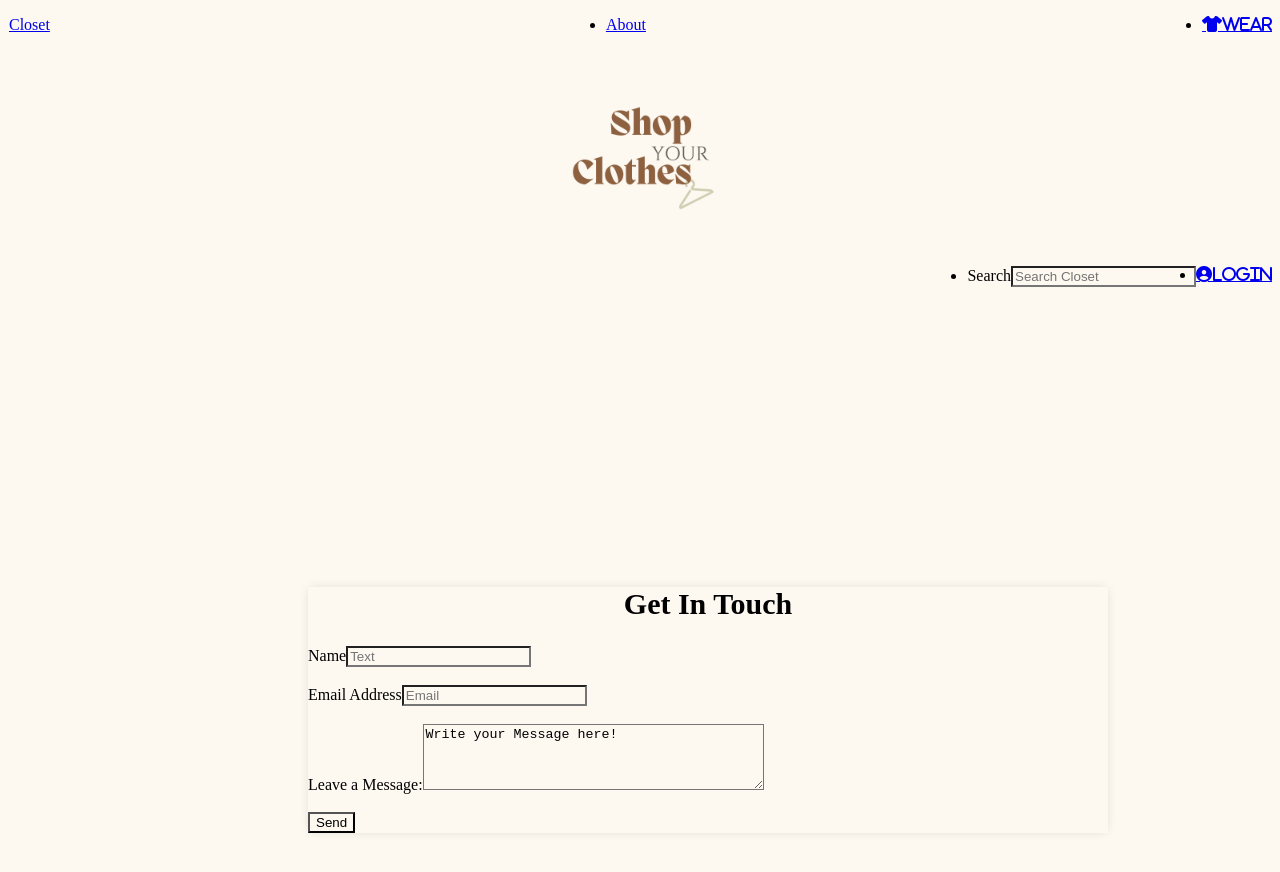
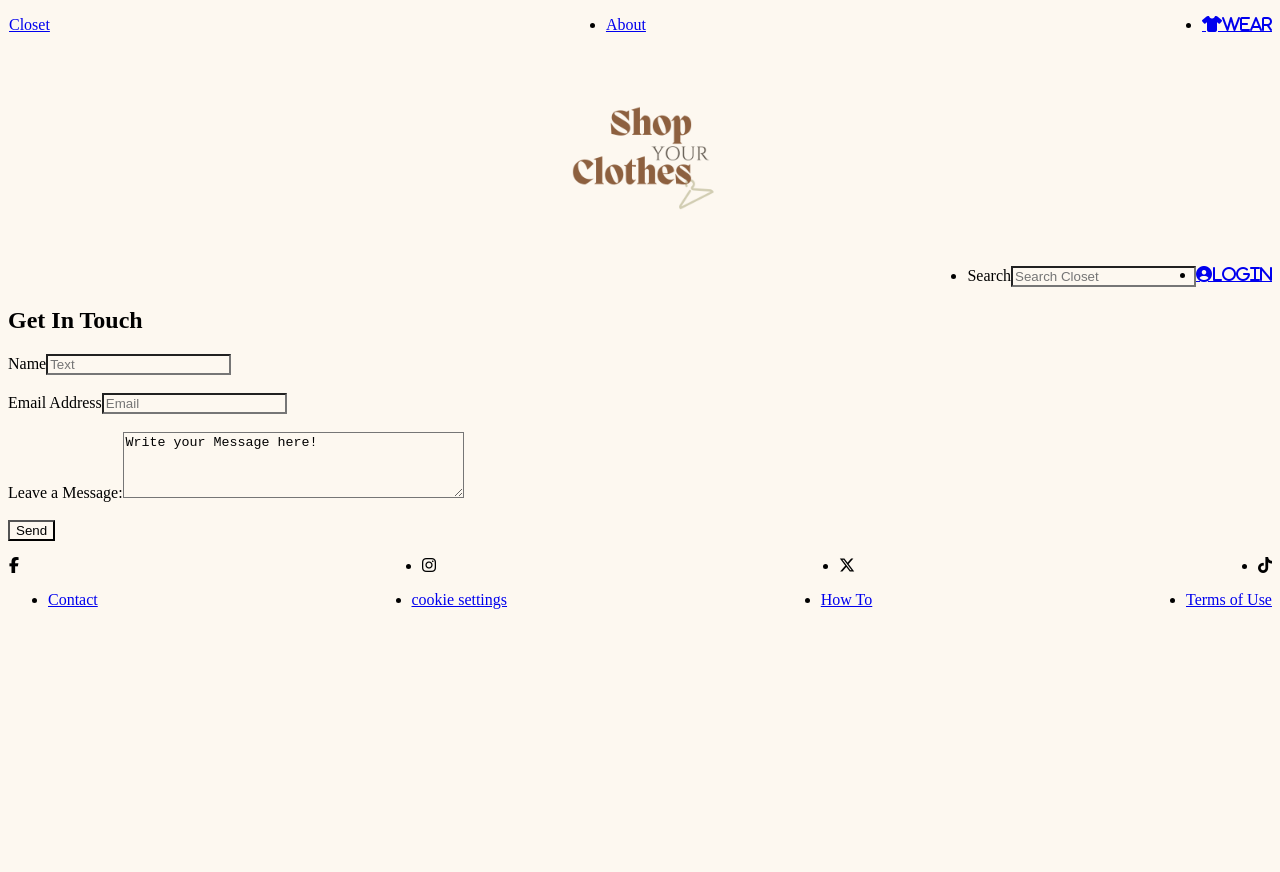
Before and after one commit to ronlala/shop-urcloset-client, a React (Vite) app: page /contact in a window 1280 px wide. Shown: the top 872 px of the page. After the commit the page ends 800 px from the top, so only its background shows below. Built offline with nearby package versions, Linux system fonts and the light colour scheme.

Commit message:
Version 4.1

```diff
--- a/src/components/Closet.jsx
+++ b/src/components/Closet.jsx
@@ -69,7 +69,7 @@ function Closet() {
           {/* made a change
            */}
           <div className="body_closet_inventory">
-            <div>
+            <div >
               <img
                 src="public/images/Outerwear_temp_image.png"
                 alt="Outerwear"
--- a/src/components/Contact.jsx
+++ b/src/components/Contact.jsx
@@ -1,5 +1,6 @@
-import { useState } from "react";
-import "./contactstyles.css";
+// import { useState } from "react";
+
+<shared />
 
 function Contact() {
   return (
--- a/src/components/contactstyles.css
+++ b/src/contactstyles.css
@@ -23,7 +23,7 @@
       text-align: center;
     }
     .contactFormbox {
-    /* width: 100%;
+    width: 100%;
     height: 50px;
     border-radius: 6px;
     padding: 15px;
@@ -42,4 +42,3 @@
  color: var(--clay);
  margin-top: 8px;
 }
- */
```
